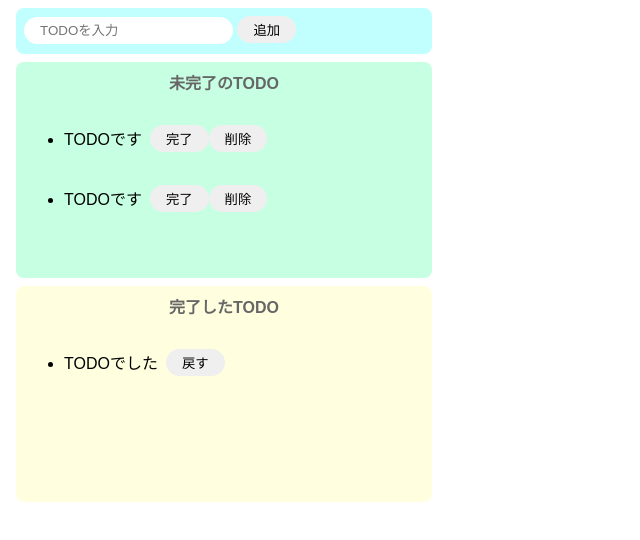
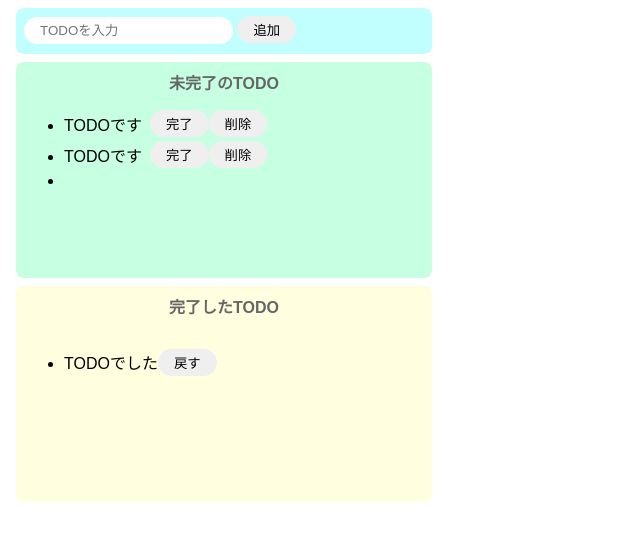
Before and after one commit to sadaakix/todo-js, a website built with Parcel: page index.html in a window 1280 px wide. Both pictures are taken after a click on the button "追加". Shown: the whole page, without its empty margins (0-640 px from the left). Built offline with nearby package versions, Linux system fonts and the light colour scheme.

Commit message:
タスクの追加機能（テキスト）

```diff
--- a/index.html
+++ b/index.html
@@ -7,26 +7,22 @@
 
   <body>
     <div class="input-area">
-      <input placeholder="TODOを入力" />
-      <button>追加</button>
+      <input id="add-text" placeholder="TODOを入力" />
+      <button id="add-button">追加</button>
     </div>
     <div class="imcomplete-area">
       <p class="title">未完了のTODO</p>
-      <ul>
-        <li>
+      <ul id="incomplete-list">
         <div class="list-row">
-            <p>TODOです</p>
+          <li>TODOです</li>
           <button>完了</button>
           <button>削除</button>
         </div>
-        </li>
-        <li>
         <div class="list-row">
-            <p>TODOです</p>
+          <li>TODOです</li>
           <button>完了</button>
           <button>削除</button>
         </div>
-        </li>
       </ul>
     </div>
     <div class="complete-area">
--- a/src/index.js
+++ b/src/index.js
@@ -1 +1,24 @@
 import "./styles.css";
+
+const onClickAdd = () => {
+  const inputText = document.getElementById("add-text").value;
+  document.getElementById("add-text").value = "";
+
+  // divタグ生成
+  const div = document.createElement("div");
+  div.className = "list-row";
+
+  // liタグ生成
+  const li = document.createElement("li");
+  li.innerText = inputText;
+
+  // divタグの子要素の各要素を設定
+  div.appendChild(li);
+
+  // 未完了リストに追加
+  document.getElementById("incomplete-list").appendChild(div);
+};
+
+document
+  .getElementById("add-button")
+  .addEventListener("click", () => onClickAdd());
--- a/src/styles.css
+++ b/src/styles.css
@@ -19,6 +19,10 @@ button:hover {
   background-color: #ff7fff;
   color: #fff;
   cursor: pointer;
+}
+
+li {
+  margin-right: 8px;
 }
 
 .input-area {
@@ -60,7 +64,3 @@ button:hover {
   align-items: center;
   padding-bottom: 4px;
 }
-
-.list-row p {
-  margin-right: 8px;
-}
```
Lines whose indentation alone changed are shown as unchanged.
